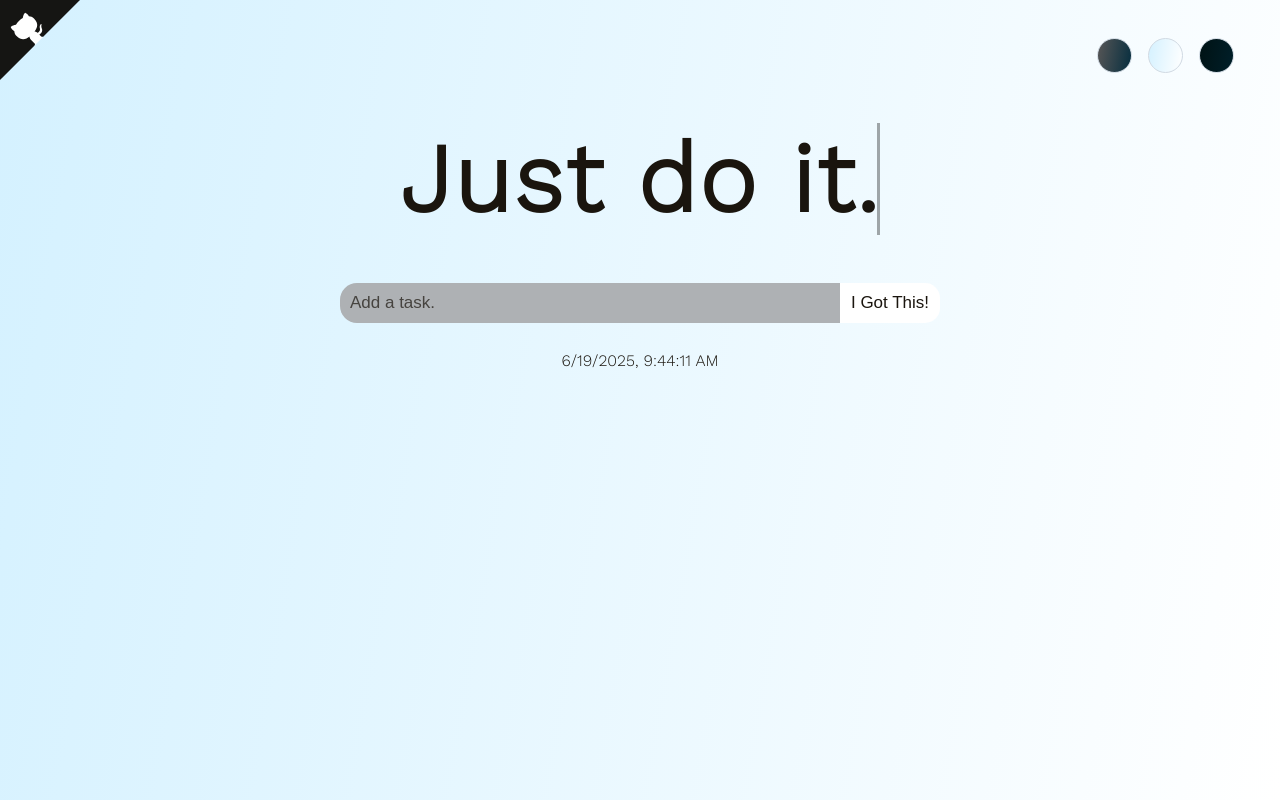
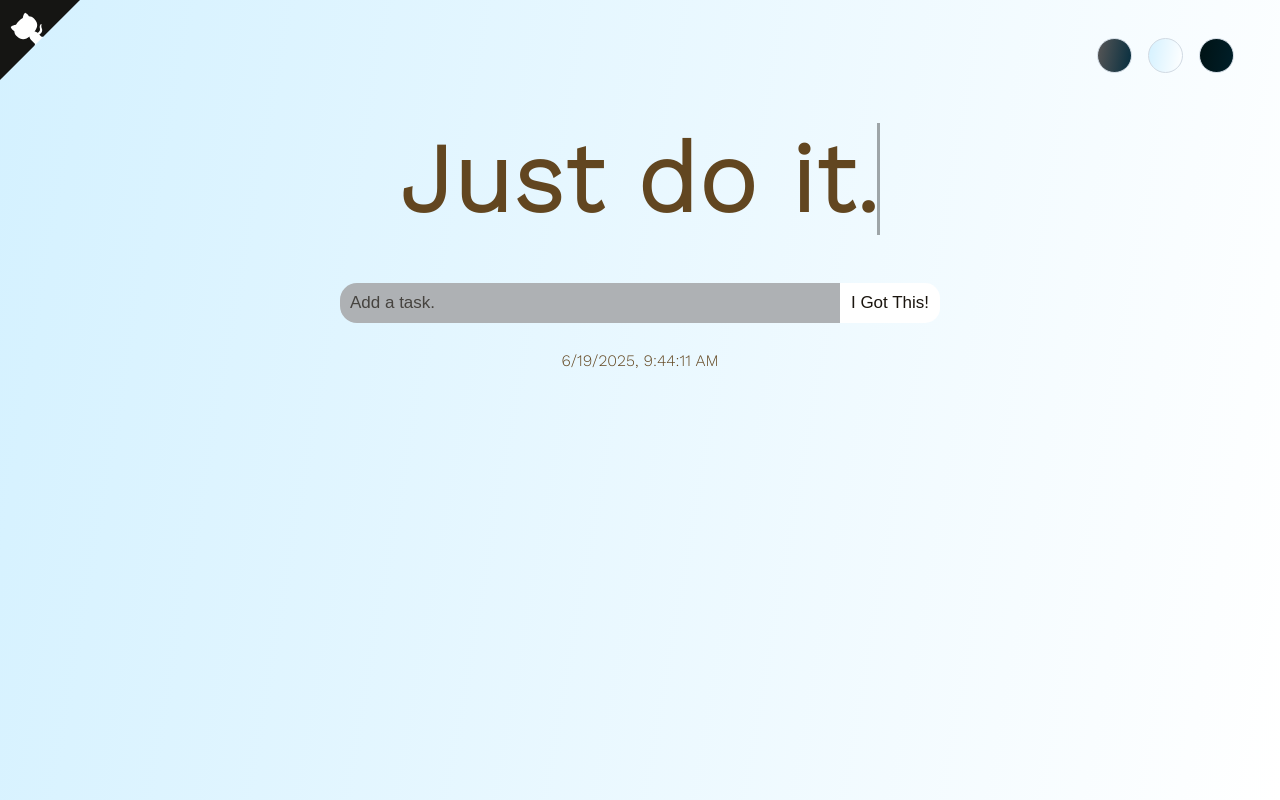
Before and after one commit to brendabethuel/Group_work_oss, a plain HTML site: page index.html in a window 1280 px wide. Both pictures are taken after a click on the element 1165 px from the left and 55 px from the top of the page. Drawn offline with nearby package versions, Linux system fonts and the light colour scheme.

Commit message:
changed light  color

```diff
--- a/CSS/main.css
+++ b/CSS/main.css
@@ -24,7 +24,7 @@ body {
 
 .light {
     background-image: linear-gradient(100deg, #d4f1ff, #ffffff);
-    color: #1a150e;
+    color: #624620;
     transition: 0.3s linear;
 }
 
```
